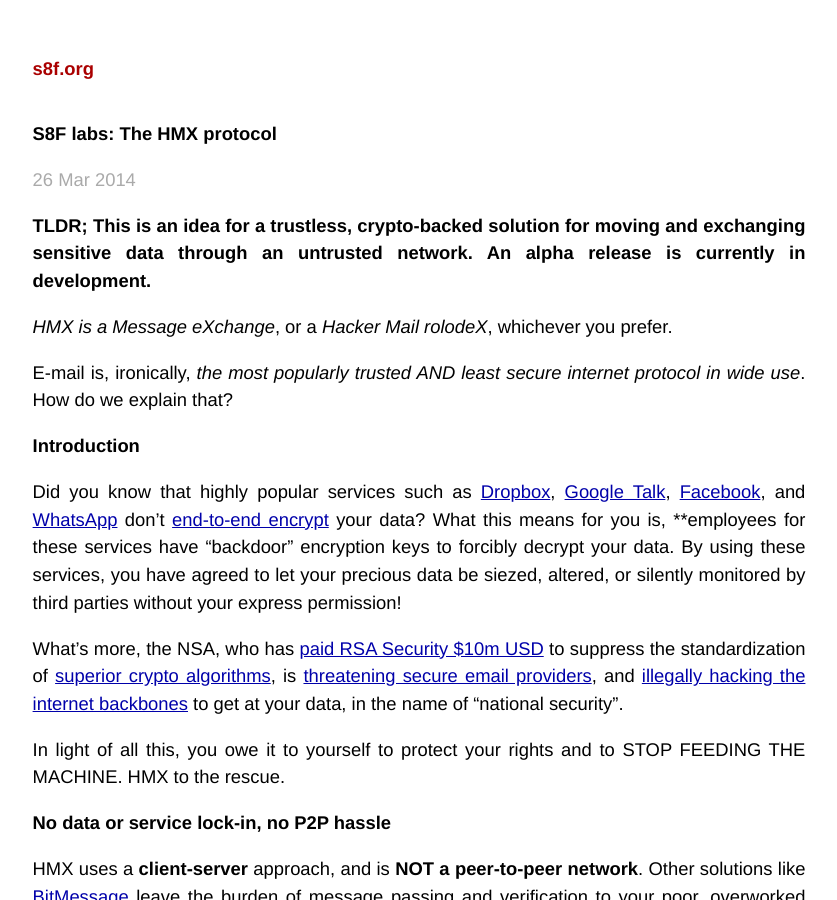
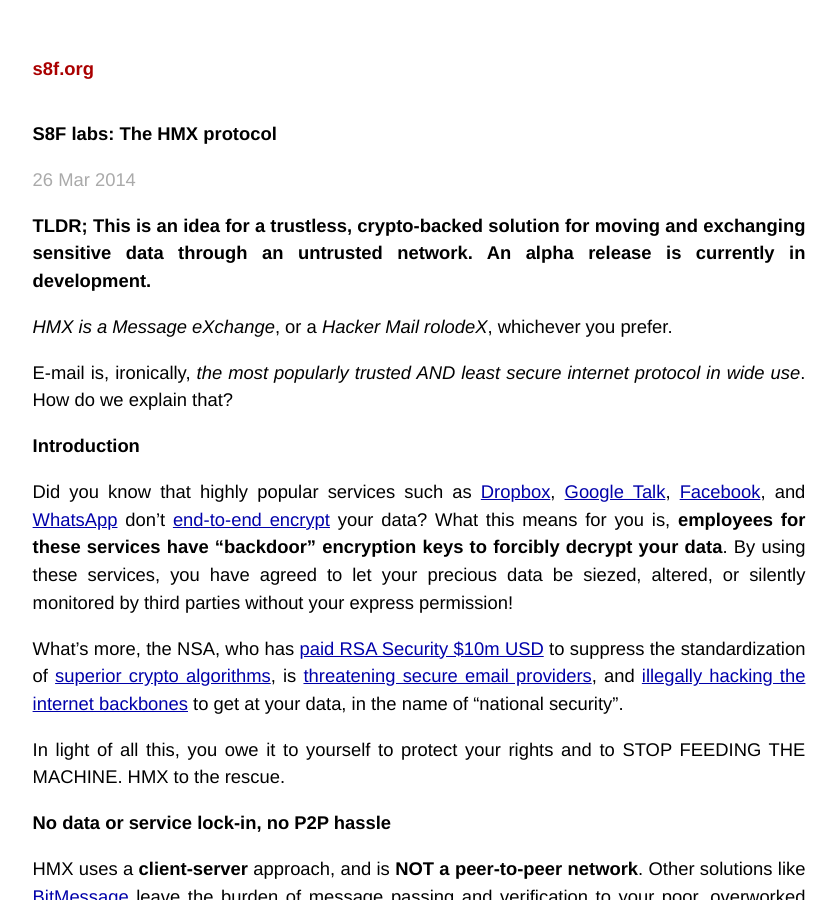
Before and after one commit to carlos8f/s8f.org, a Jekyll site: the page built from _posts/2014-03-26-1395871438.md, in a window 1280 px wide and 900 px high. Shown: the whole window, without its empty margins (221-1058 px from the left). Built offline with Jekyll 4.4.1, drawn with Linux system fonts in a browser that asks for light colours; Markdown is read by kramdown in place of the engine named in the settings.

Commit message:
forgot closing **

```diff
--- a/_posts/2014-03-26-1395871438.md
+++ b/_posts/2014-03-26-1395871438.md
@@ -20,7 +20,7 @@ Did you know that highly popular services such as
 [WhatsApp](http://www.whatsapp.com/faq/general/21864047) don't
 [end-to-end encrypt](http://en.wikipedia.org/wiki/End-to-end_encryption) your
 data? What this means for you is, **employees for these services have "backdoor"
-encryption keys to forcibly decrypt your data. By using these services, you have
+encryption keys to forcibly decrypt your data**. By using these services, you have
 agreed to let your precious data be siezed, altered, or silently monitored by
 third parties without your express permission!
 
```
